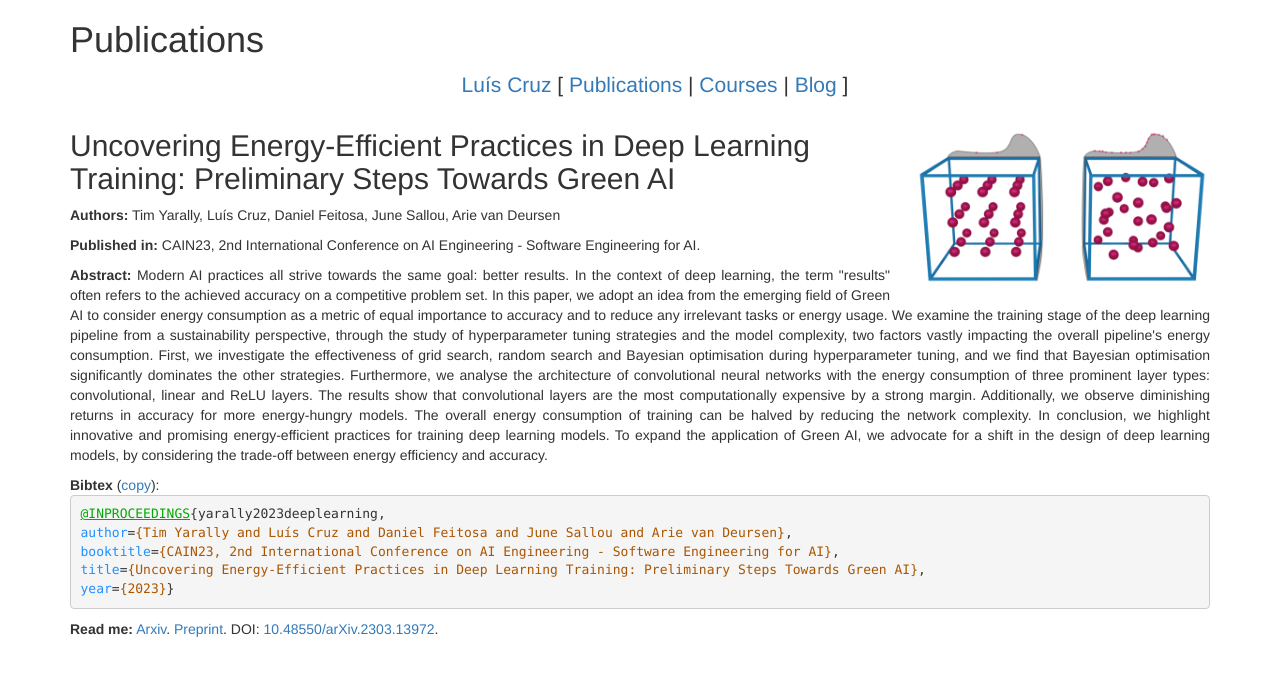
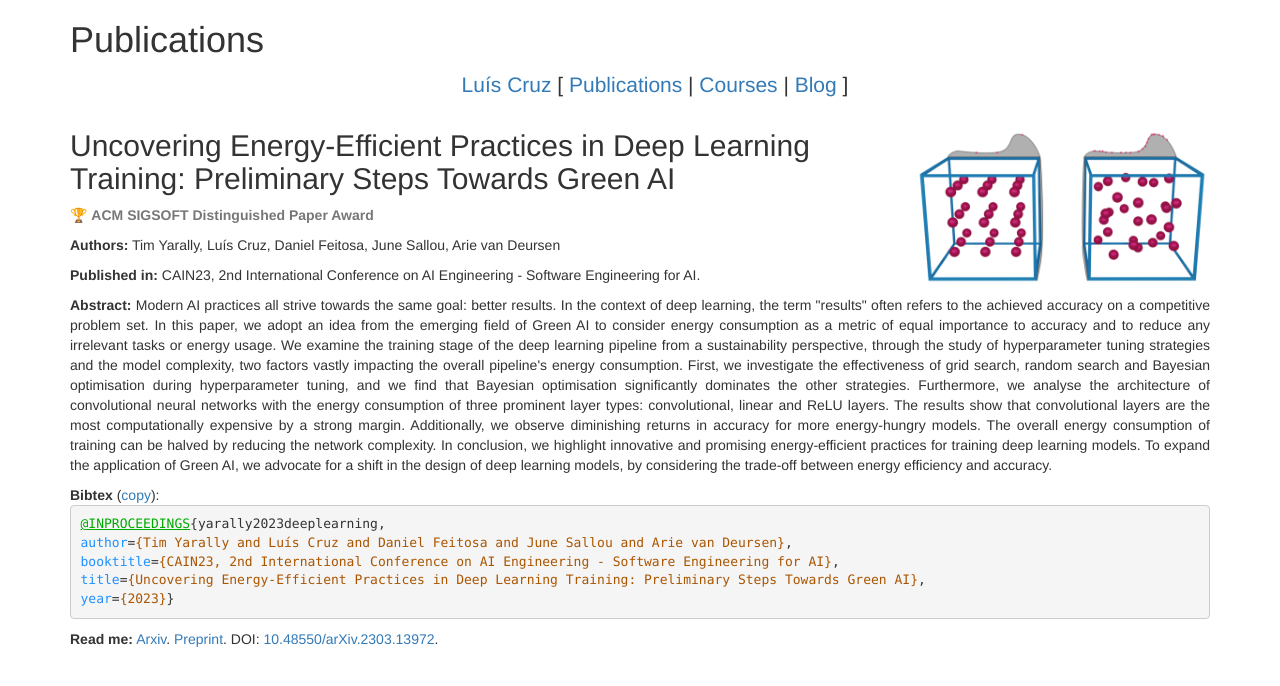
Before and after one commit to luiscruz/luiscruz.github.io, a Jekyll site: the page built from _publications/2023-03-yarally-deeplearning.md, in a window 1280 px wide. Shown: the top 686 px of the page. Built offline with Jekyll 4.4.1, drawn with Linux system fonts in a browser that asks for light colours; comment, search, counter and statistics services are not loaded.

Commit message:
bpaward tim

```diff
--- a/_publications/2023-03-yarally-deeplearning.md
+++ b/_publications/2023-03-yarally-deeplearning.md
@@ -17,4 +17,5 @@ bibtex: |-
   title={Uncovering Energy-Efficient Practices in Deep Learning Training: Preliminary Steps Towards Green AI},
   year={2023}}
 image: "publications/yarally2023deeplearning.png"
+award: ACM SIGSOFT Distinguished Paper Award
 ---
```
